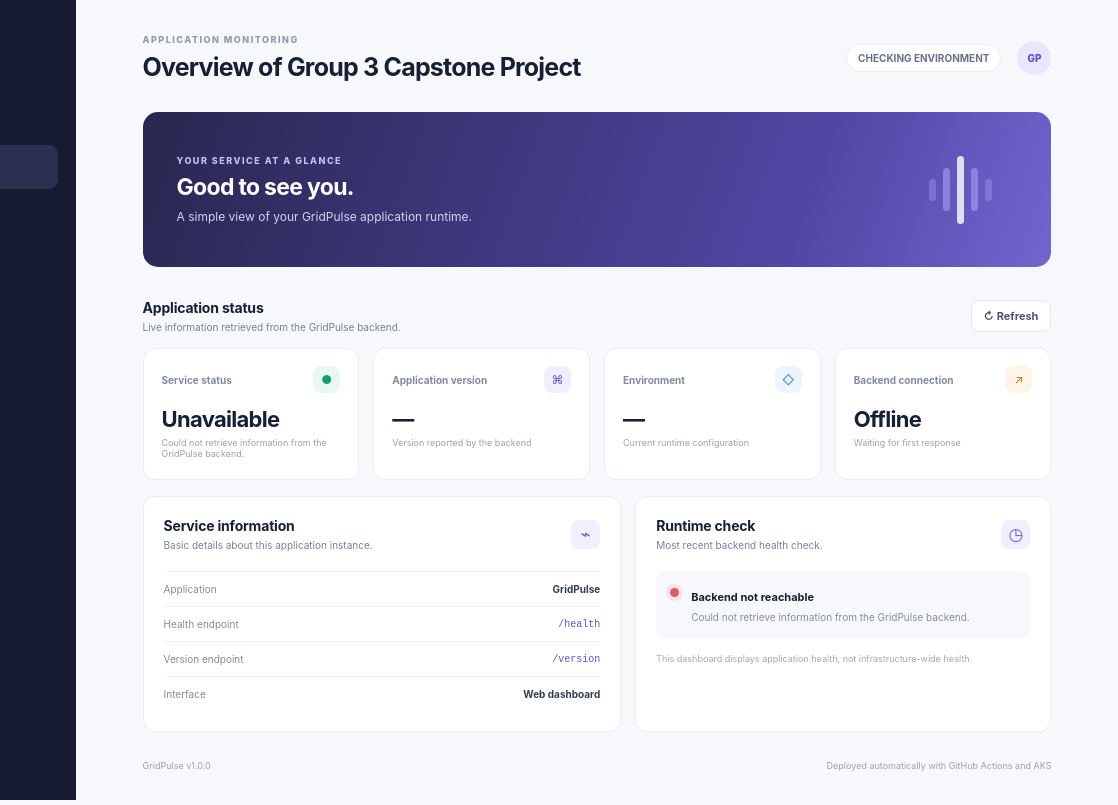
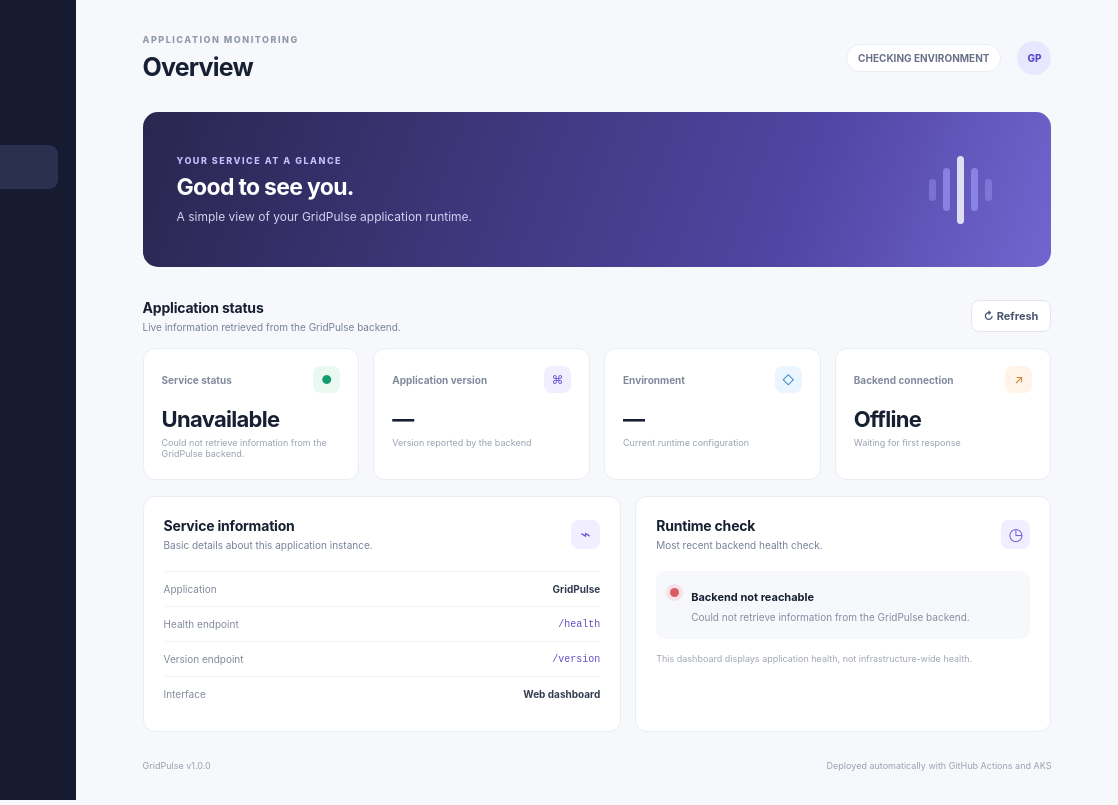
Before and after one commit to ufuomaorieruo/GridPulse, a website: page public/index.html in a window 1280 px wide. Shown: the full height of the page, 162-1280 px from the left. Drawn offline with Linux system fonts and the light colour scheme; no server answers.

```diff
--- a/public/index.html
+++ b/public/index.html
@@ -32,7 +32,7 @@
       <header class="topbar">
         <div>
           <p class="eyebrow">APPLICATION MONITORING</p>
-          <h1>Overview of Group 3 Capstone Project</h1>
+          <h1>Overview</h1>
         </div>
         <div class="topbar-right">
           <span class="environment-chip" id="environment-chip">Checking environment</span>
```
